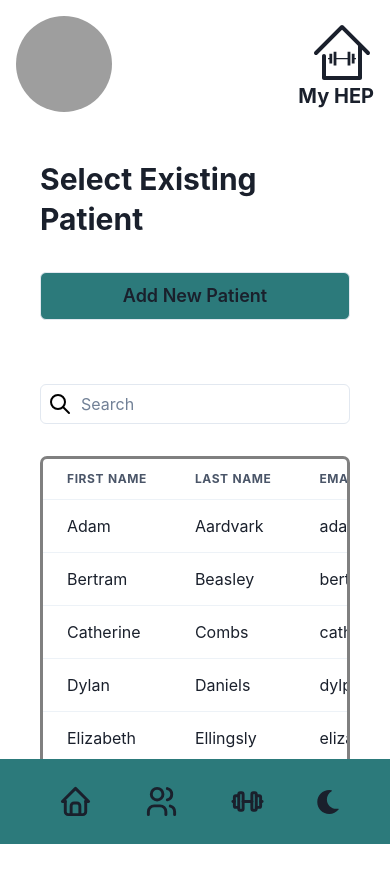
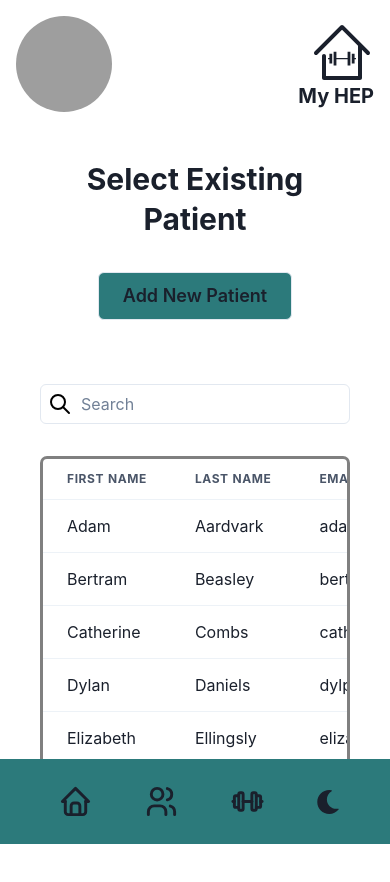
Before and after one commit to My-HEP/frontend, a React (Create React App) app: page /patients in a window 390 px wide. Shown: the top 882 px of the page. Built offline with nearby package versions, Linux system fonts and the light colour scheme; grey boxes are pictures that could not be loaded.

Commit message:
Add responsive psotioning to search bar on patient page

```diff
--- a/src/therapist/pages/Patients.js
+++ b/src/therapist/pages/Patients.js
@@ -11,11 +11,15 @@ import {
 } from '@chakra-ui/react';
 import { IconSearch } from '@tabler/icons';
 import PatientTable from '../components/PatientTable';
+import SideNav from '../components/SideNav';
+import BottomNav from '../components/BottomNav';
+import Header from '../components/Header';
 
 function Patients() {
   const searchIconColor = useColorModeValue('black', 'white');
 
   return (
+    <>
       <Flex
         height="100%"
         direction="column"
@@ -27,6 +31,7 @@ function Patients() {
       >
         <Flex
           direction={['column', 'column', 'row', 'row']}
+          align={['center', 'center', 'left']}
           justifyContent="space-between"
           maxWidth="800px"
           marginBottom="4rem"
@@ -34,6 +39,7 @@ function Patients() {
           <Heading
             paddingBottom={['2rem', '2rem', '0', '0']}
             width={{ base: '100%' }}
+            textAlign={['center', 'center', 'left']}
           >
             Select Existing Patient
           </Heading>
@@ -42,16 +48,18 @@ function Patients() {
             Add New Patient
           </Button>
         </Flex>
-      <InputGroup maxW="450px" align="center" marginBottom="2rem">
+        <Flex justifyContent={['center', 'center', 'left']}>
+          <InputGroup maxW="450px" marginBottom="2rem">
             <InputLeftElement
               pointerEvents="none"
               children={<IconSearch color={searchIconColor} />}
             />
             <Input variant="outline" placeholder="Search" />
           </InputGroup>
+        </Flex>
         <PatientTable />
       </Flex>
-
+    </>
     //   <Grid
     //     templateAreas={`"nav header"
     //                 "nav main"
```
Lines whose indentation alone changed are shown as unchanged.
